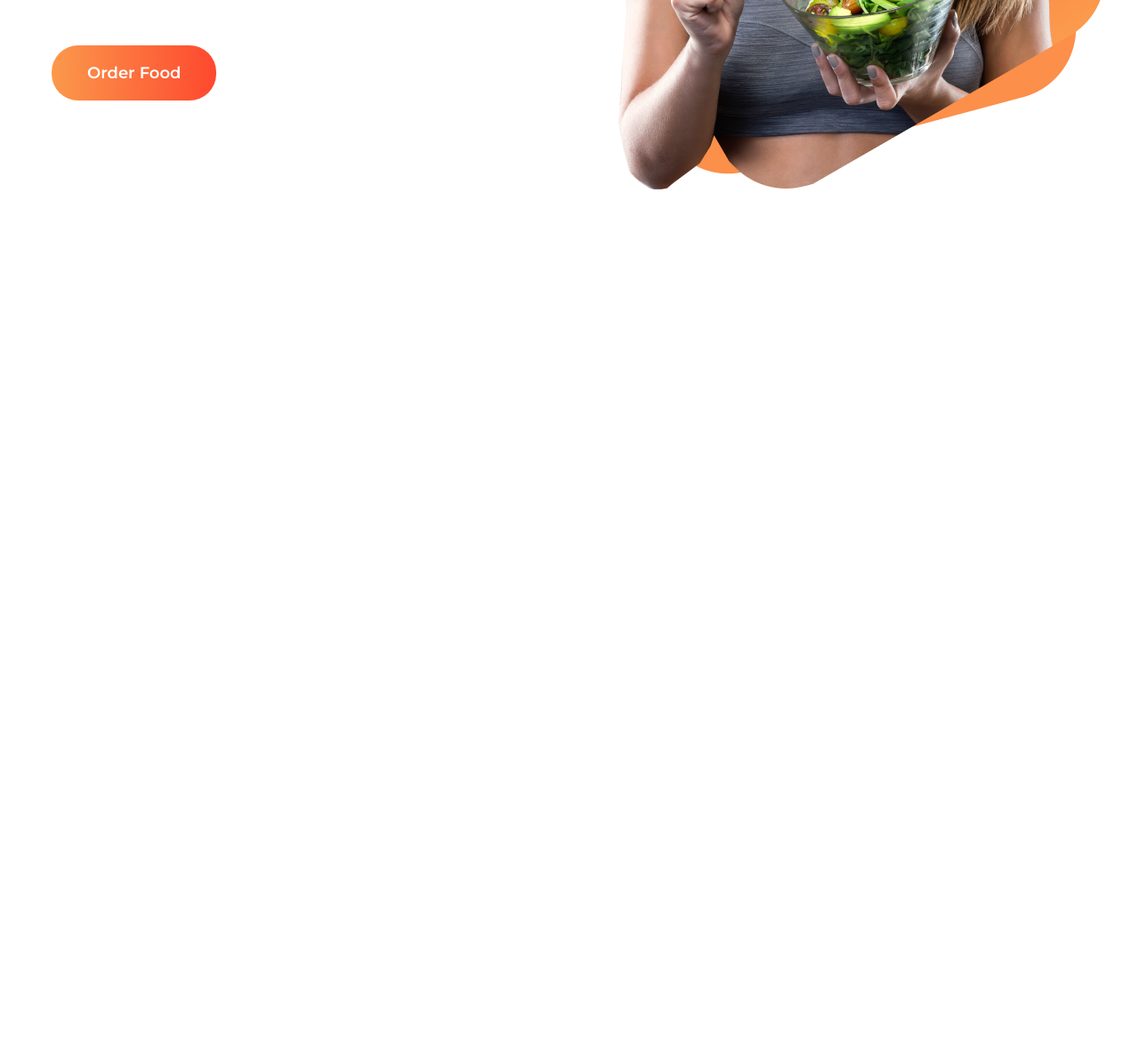
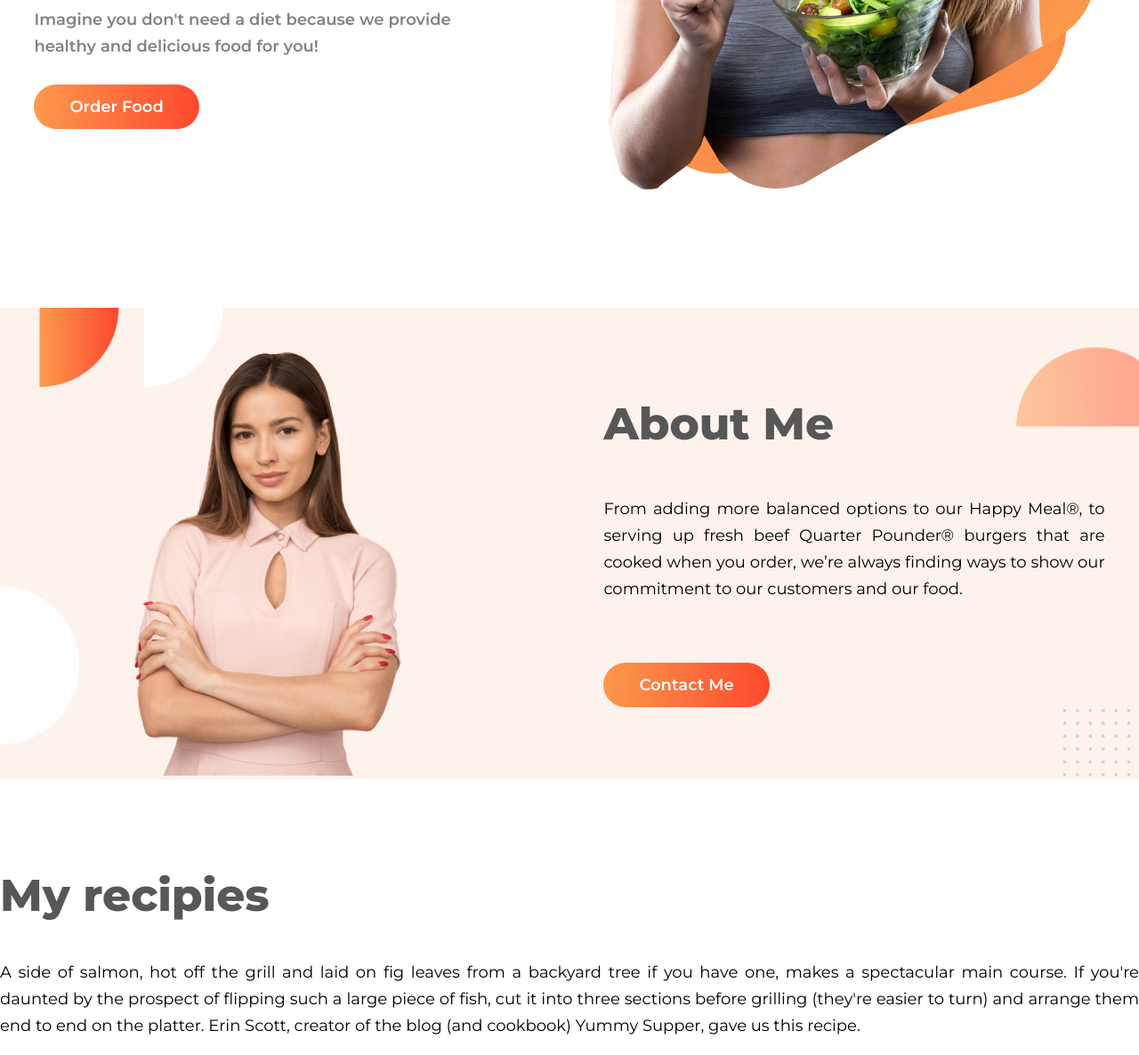
Before and after one commit to Antardas/food-network, a plain HTML site: page index.html in a window 1280 px wide. Shown: the part 606-1792 px from the top of the page at 89% size. Before the commit the page ends 860 px from the top, so only its background shows below. Drawn offline with Linux system fonts and the light colour scheme.

Commit message:
Add About Me

```diff
--- a/css/style.css
+++ b/css/style.css
@@ -1,21 +1,29 @@
 /* Basic Style Start*/
+
 body {
     font-family: 'Montserrat', sans-serif;
+    margin: 0;
+    padding: 0;
 
 }
 a {
     text-decoration: none;
 }
+
 /* End Basic Style */
 
 /* Start Hero Header Section  */
 .hero-header {
+     margin-top: 100px;
+}
+.flexible-container {
     display: flex;
-    margin-top: 100px;
+    margin-bottom: 100px;
 }
 .col-1-2 {
     width: 50%;
-    margin-left: 50px;
+    margin-left: 3%;
+    margin-right: 3%;
 }
 .hero-heading {
     font-size: 50px;
@@ -31,10 +39,9 @@ a {
     font-weight: 600;
     line-height: 30px;
     color: #828282;
-    margin: 10px 0 50px 0;
 }
 .link-button {
-    padding: 20px 40px;
+    padding: 14px 40px;
     background-image: linear-gradient(to right, #fb994c, #fe482e);
     border-radius: 30px;
     font-size: 18px;
@@ -46,10 +53,33 @@ a {
     line-height: 70px;
 
 }
+/* End Hero Header Section  */
 
-
-
-
-
-
-/* End Hero Header Section  */
+/* Start About Me Section */
+.about-food {
+    background-image: url(../images/shapes/about-food-bg.png);
+    background-repeat: no-repeat;
+    background-size: 100%;
+}
+.female01 {
+    width: 300px;
+    margin-left: 20%;
+}
+.about-food .col-1-2 {
+    padding-top: 50px;
+}
+.large-text {
+    font-size: 50px;
+    color: #575757;
+}
+.about-summery {
+    font-size: 18px;
+    font-weight: 400;
+    line-height: 30px;
+    text-align: justify;
+}
+.about-food .col-1-2 .link-button {
+    display: inline-block;
+    margin-top: 50px;
+}
+/* End About Section */
--- a/index.html
+++ b/index.html
@@ -19,17 +19,39 @@
 <body>
     <!-- Start Hero Section -->
 
-    <section class="hero-header">
+    <section class="hero-header flexible-container">
         <div class="col-1-2 text-area">
             <h1 class="hero-heading"><span class="single-text-color">Skip</span> The Diet, Just Eat Healthy With Food Network</h1>
             <p class="summery">Imagine you don't need a diet because we provide healthy and delicious food for you!</p>
             <a href="#" class="link-button">Order Food</a>
         </div>
-        <div class="half-width">
+        <div class="col-1-2">
             <img src="images/female/femaletop.png" alt="">
         </div>
     </section>
 
     <!-- End Hero SSection -->
+
+    <!-- Start About Section -->
+
+    <section class="about-food flexible-container">
+        <div class="col-1-2">
+            <img class="female01" src="images/female/about-female.png" alt="">
+        </div>
+        <div class="col-1-2">
+            <h3 class="large-text">About Me</h3>
+            <p class="about-summery">From adding more balanced options to our Happy Meal®, to serving up fresh beef Quarter Pounder® burgers that are cooked when you order, we’re always finding ways to show our commitment to our customers and our food. </p>
+            <a href="#" class="link-button">Contact Me</a>
+        </div>
+    </section>
+
+    <!-- End About Section -->
+    <section class="recipi">
+        <h1 class="large-text">My recipies</h1>
+        <p class="about-summery">
+            A side of salmon, hot off the grill and laid on fig leaves from a backyard tree if you have one, makes a spectacular main course. If you're daunted by the prospect of flipping such a large piece of fish, cut it into three sections before grilling (they're easier to turn) and arrange them end to end on the platter. Erin Scott, creator of the blog (and cookbook) Yummy Supper, gave us this recipe.
+        </p>
+    </section>
+    <!-- Start Recipi Section -->
 </body>
 </html>
```
Also changed, not shown: images/female/about-female.png (renamed from images/female/Person Image.png), images/shapes/about-food-bg.png (renamed from images/shapes/7.png).
